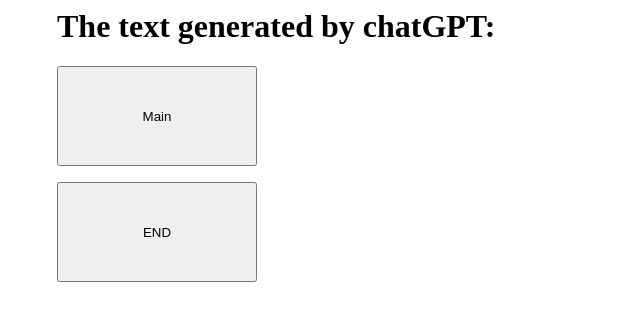
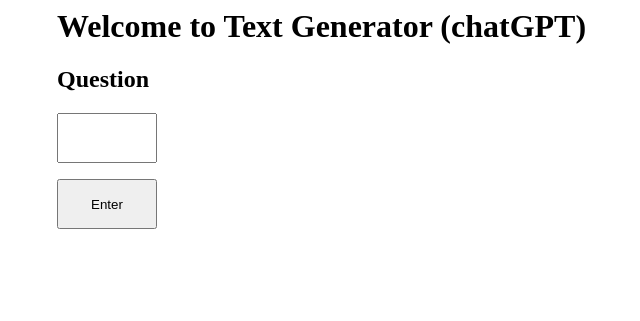
Before and after one commit to oceancat11/liu, a Flask app: page /text_gpt in a window 1280 px wide. Shown: the top 321 px of the page, without its empty margins (267-907 px from the left). Run offline with Flask 3, Linux system fonts and the light colour scheme.

Commit message:
Update text_gpt.html

```diff
--- a/templates/text_gpt.html
+++ b/templates/text_gpt.html
@@ -6,12 +6,10 @@
 </style>
 
 <div class="container">
-<h1>The text generated by chatGPT:</h1>
-<p><h2>{{r}}</h2></p>
-  <form action="/main" method="post">
-    <input type = "submit" value="Main" style="width:200px;height:100px;">
-</form>
-<form action="/end" method="post">
-    <input type = "submit" value="END" style="width:200px;height:100px;">
+<h1>Welcome to Text Generator (chatGPT)</h1>
+<form action="/text_result" method="post">
+        <h2>Question </h2>
+        <input type = "text" name="q" style="width:100px;height:50px">
+        <p><input type = "submit" value="Enter" style="width:100px;height:50px"></p>
 </form>
 </div>
```
